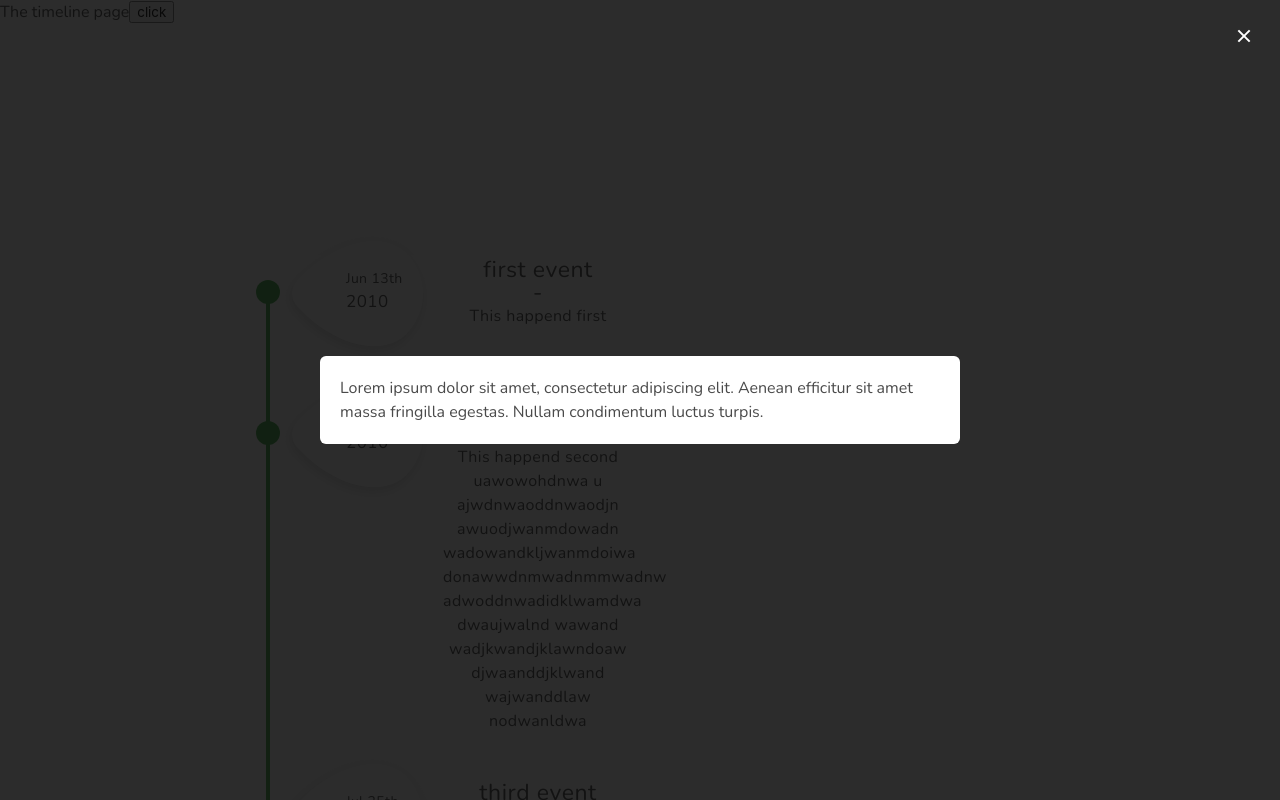
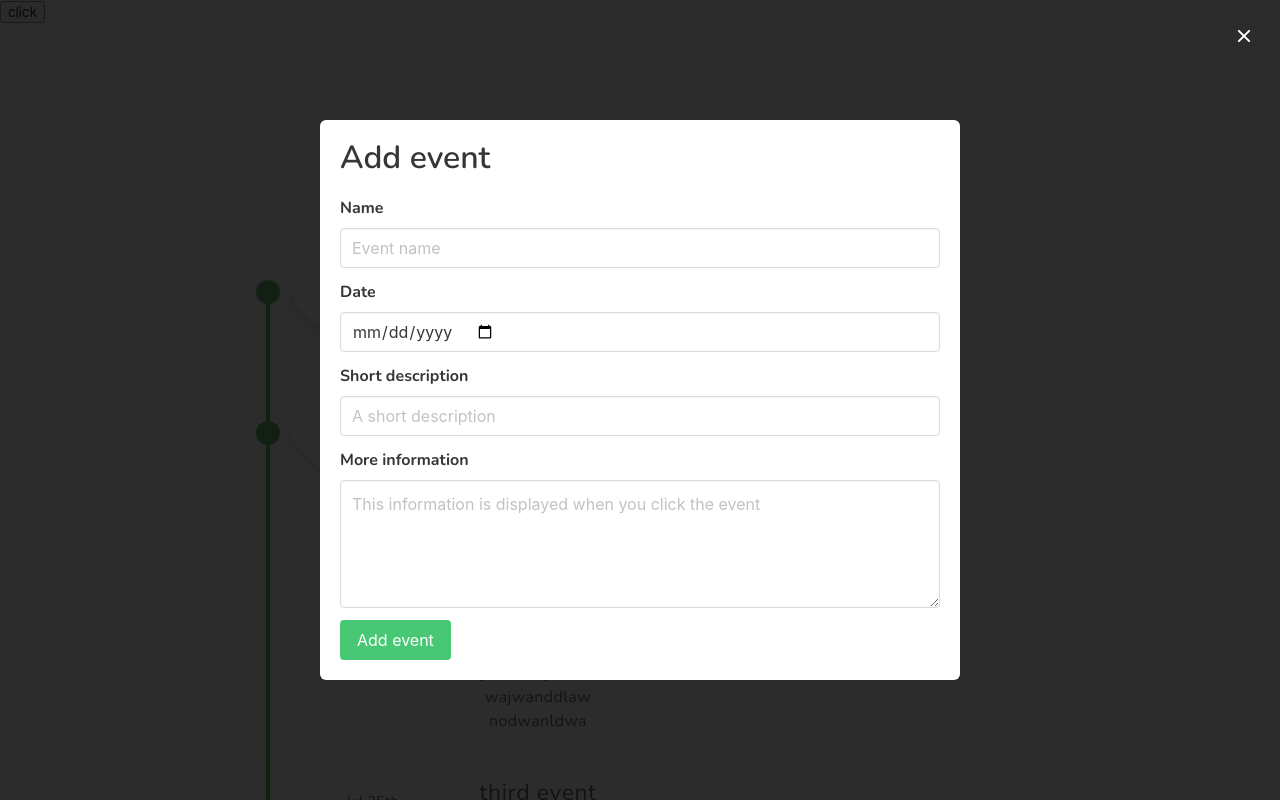
Before and after one commit to zhughes3/kruonis, a React (Create React App) app in the folder frontend/: page /timeline/1 in a window 1280 px wide. Both pictures are taken after a click on the button "click". Shown: the top 800 px of the page. Built offline with nearby package versions, Linux system fonts and the light colour scheme.

Commit message:
Added stuff to the create happening modal

```diff
--- a/frontend/src/Components/AddHappening.tsx
+++ b/frontend/src/Components/AddHappening.tsx
@@ -1,18 +1,76 @@
-import React from 'react';
+import React, { FormEvent } from 'react';
+import { IHappeningCreate } from '../Interfaces/IHappening';
 
 interface IAddHappeningProps {
     open: boolean;
+    createHappening: (newHappening: IHappeningCreate) => void;
     toggleModal: () => void;
 }
 
+let title: string = '';
+let description: string = '';
+let content: string = '';
+let timestamp: string = '';
+
 export const AddHappening: React.FunctionComponent<IAddHappeningProps> = (props) => {
 
+    const handleSubmit = (e: FormEvent) => {
+        e.preventDefault();
+
+        const newHappening: IHappeningCreate = {
+            title,
+            timestamp,
+            description,
+            content
+        }
+
+        props.createHappening(newHappening);
+    }
+
     return (
-        <div className={`modal ${ props.open && 'is-active' }`}>
+        <div className={`modal ${props.open && 'is-active'}`}>
             <div className="modal-background" onClick={props.toggleModal} />
             <div className="modal-content">
                 <div className="box">
-                    Lorem ipsum dolor sit amet, consectetur adipiscing elit. Aenean efficitur sit amet massa fringilla egestas. Nullam condimentum luctus turpis.
+
+                    <form onSubmit={handleSubmit}>
+
+                        <div className="field">
+                            <div className="title">Add event</div>
+                        </div>
+
+                        <div className="field mt2">
+                            <label className="label">Name</label>
+                            <div className="control">
+                                <input className="input" type="text" placeholder="Event name" onChange={ (e) => title = e.target.value} />
+                            </div>
+                        </div>
+
+                        <div className="field">
+                            <label className="label">Date</label>
+                            <div className="control">
+                                <input className="input" type="date" name="event-date-input" id="event-date" onChange={ (e) => timestamp = e.target.value} />
+                            </div>
+                        </div>
+
+                        <div className="field">
+                            <label className="label">Short description</label>
+                            <div className="control">
+                                <input className="input" type="text" placeholder="A short description" onChange={ (e) => description = e.target.value} />
+                            </div>
+                        </div>
+
+                        <div className="field">
+                            <label className="label">More information</label>
+                            <div className="control">
+                                <textarea className="textarea" placeholder="This information is displayed when you click the event" onChange={ (e) => content = e.target.value} />
+                            </div>
+                        </div>
+
+                        <div className="field">
+                            <button className="button is-success">Add event</button>
+                        </div>
+                    </form>
                 </div>
             </div>
             <button className="modal-close is-large" aria-label="close" onClick={props.toggleModal} />
--- a/frontend/src/Containers/Timeline.tsx
+++ b/frontend/src/Containers/Timeline.tsx
@@ -1,6 +1,6 @@
 import React, { useState } from 'react';
 import { IRouterProps } from '../Interfaces/IRouterProps';
-import { IHappening } from '../Interfaces/IHappening';
+import { IHappening, IHappeningCreate } from '../Interfaces/IHappening';
 import { Happening } from '../Components/Happening';
 import { AddHappening } from '../Components/AddHappening';
 
@@ -58,11 +58,10 @@ export const Timeline: React.FunctionComponent<IRouterProps> = (props) => {
 
     return (
         <div>
-            The timeline page
 
             <button onClick={() => toggleModal()}>click</button>
 
-            <AddHappening open={open} toggleModal={toggleModal} />
+            <AddHappening open={open} toggleModal={toggleModal} createHappening={ (newHappening: IHappeningCreate) => {console.log(newHappening)} } />
 
             <div className="timeline-position">
                 <div className="steps is-vertical is-centered is-small animated fadeInUp">
--- a/frontend/src/Interfaces/IHappening.ts
+++ b/frontend/src/Interfaces/IHappening.ts
@@ -10,7 +10,7 @@ export interface IHappening {
 }
 
 export interface IHappeningCreate {
-    timeline_id: string;
+    timeline_id?: string;
     title: string;
     timestamp: string;
     description: string;
--- a/frontend/src/index.css
+++ b/frontend/src/index.css
@@ -118,7 +118,7 @@ body {
 }
 
 .happening-description {
-    position: absolute;
+    position: fixed;
     left: 60%;
     max-width: 30%;
     top: 35%;
@@ -219,6 +219,23 @@ body {
 .ml5 {
     margin-left: 50px;
 }
+
+.mt1 {
+    margin-top: 10px;
+}
+.mt2 {
+    margin-top: 20px;
+}
+.mt3 {
+    margin-top: 30px;
+}
+.mt4 {
+    margin-top: 40px;
+}
+.mt5 {
+    margin-top: 50px;
+}
+
 .mt-10 {
     margin-top: 10px;
 }
```
